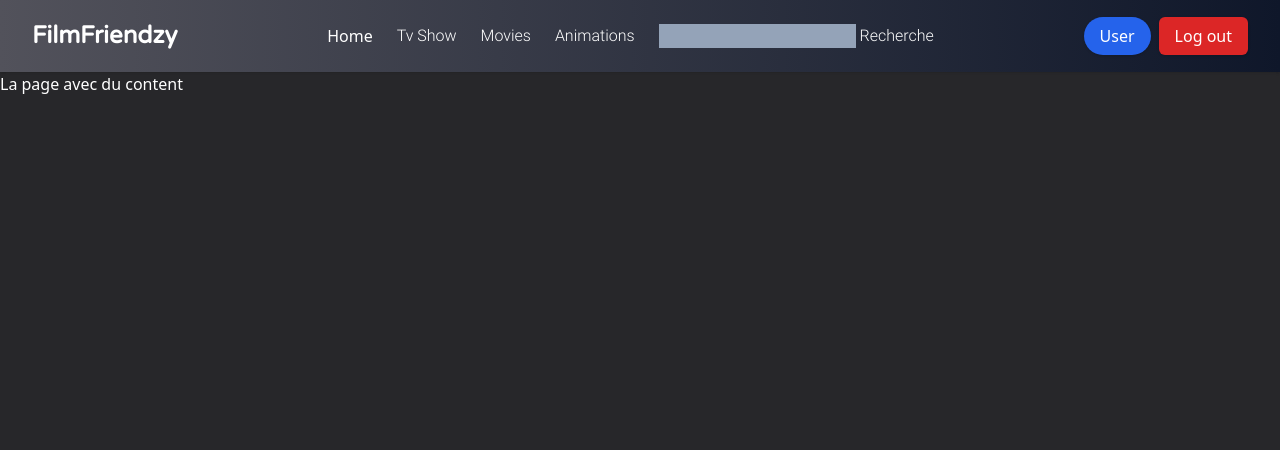
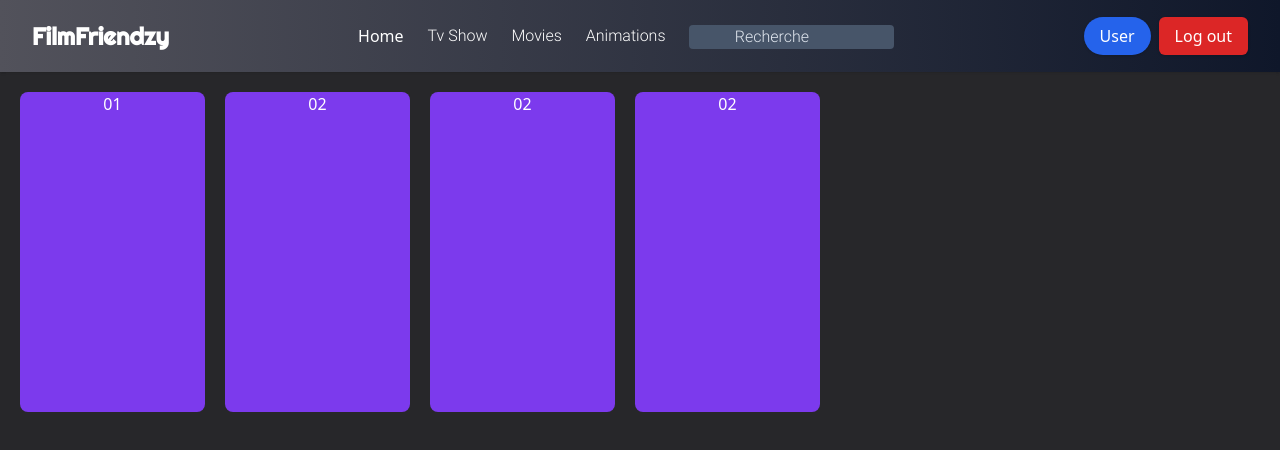
Before and after one commit to KimJacobus/FilmFrenzy, a React (Vite) app in the folder front/: page /home in a window 1280 px wide. Shown: the top 450 px of the page. Built offline with nearby package versions, Linux system fonts and the light colour scheme.

Commit message:
flex-try

```diff
--- /dev/null
+++ b/front/src/composants/Carousel/Carousel.tsx
@@ -0,0 +1,23 @@
+const Carousel = () => {
+    return (
+
+        <div className="absolute Carousel">
+
+        <div className="flex lg:flex-nowrap flex-nowrap flex-none overflow-x-auto mx-5 gap-5 mt-5 h-[20rem] w-[50rem] bg-zinc-800 text-center text-white scrolling-touch">
+            <div className="basis-1/2 bg-violet-600 rounded-lg">01</div>
+            <div className="basis-1/2 bg-violet-600 rounded-lg">02</div>
+            <div className="basis-1/2 bg-violet-600 rounded-lg">02</div>
+            <div className="basis-1/2 bg-violet-600 rounded-lg">02</div>
+        </div>
+
+
+
+
+
+        </div>
+
+
+      );
+}
+
+export default Carousel;
--- a/front/src/composants/navbar/NavbarHome.tsx
+++ b/front/src/composants/navbar/NavbarHome.tsx
@@ -12,7 +12,7 @@ const NavbarHome = () => {
                 <div>
                     <div className="flex items-center justify-between py-3 md:py-5 md:block">
        <Link to="/">
-                            <h2 className="varela text-2xl font-bold text-white hover:text-red-400">FilmFriendzy</h2>
+                            <h2 className="righteous text-2xl font-bold text-white hover:text-red-400">FilmFriendzy</h2>
                         </Link>
 
                         <div className="md:hidden">
@@ -72,13 +72,13 @@ const NavbarHome = () => {
                             <li className="roboto text-white hover:text-indigo-200">
                                 <a href="javascript:void(0)">Animations</a>
                             </li>
-                            <li className="roboto text-white hover:text-indigo-200">
-                                <a href="javascript:void(0)">  <input className="bg-slate-400 focus:bg-slate-50 focus-outline-none focus:border-slate-600" type="text"/> Recherche </a>
+                            <li id="inputRecherche">
+                                 <input className="roboto px-1 placeholder:text-slate-200 focus:placeholder-slate-600 placeholder:mx-5 placeholder:text-center placeholder:focus bg-slate-600 focus:bg-sky-200  focus:outline-none  focus:border-slate-600 rounded text-slate-700"  placeholder="Recherche" type="text" name="Recherche"/>
                             </li>
 
                         </ul>
 
-                        <div className="mt-3 space-y-2 lg:hidden md:inline-block">
+                        <div className="mt-3 space-y-2 md:hidden inline-block">
                     <a
                         href="javascript:void(0)"
                         className="inline-block w-full px-4 py-2 text-center text-white bg-blue-600 rounded-full shadow hover:bg-blue-500">
--- a/front/src/composants/navbar/NavbarSingUp.tsx
+++ b/front/src/composants/navbar/NavbarSingUp.tsx
@@ -11,7 +11,7 @@ const NavbarSignUp = () => {
                 <div>
                     <div className="flex items-center justify-between py-3 md:py-5 md:block">
                         <Link to="/">
-                            <h2 className="text-2xl font-bold text-white">FilmFriendzy</h2>
+                            <h2 className="righteous text-2xl font-bold text-white">FilmFriendzy</h2>
                         </Link>
                         <div className="md:hidden">
                             <button
@@ -58,7 +58,7 @@ const NavbarSignUp = () => {
                         }`}
                     >
 
-                        <div className="mt-3 space-y-2 lg:hidden md:inline-block">
+                        <div className="mt-3 space-y-2 md:hidden">
                     <Link
                         to="/LoginForm"
                         className="inline-block w-full px-4 py-2 text-center text-white bg-red-600 rounded-md shadow hover:bg-red-500"
--- a/front/src/index.css
+++ b/front/src/index.css
@@ -4,6 +4,18 @@
 
 
 /*custom fonts*/
+
+
+@font-face {
+  font-family: 'righteous';
+  src: url('./assets/fonts/righteous.ttf') format('truetype');
+}
+
+.righteous {
+font-family: 'righteous';
+}
+
+
 
 
 @font-face {
@@ -14,7 +26,6 @@
 .jose {
 font-family: 'jose';
 }
-
 
 @font-face {
   font-family: 'roboto';
--- a/front/src/pages/Home.tsx
+++ b/front/src/pages/Home.tsx
@@ -1,37 +1,30 @@
 import NavbarHome from "../composants/navbar/NavbarHome";
+import Carousel from "../composants/Carousel/Carousel";
 
 const Home = () => {
-    const handleClick= ()=> {
-        console.log("hello you");
-    }
+    return (
+        <div className="Home">
 
+            <div className="absolute h-screen w-screen bg-zinc-800">
 
-
-    return (
-
-        <div className="absolute h-screen w-screen bg-zinc-800">
+        <div className="Navbar">
             <NavbarHome/>
+            </div>
 
         <div className="Home">
-            <p className="text-white"> La page avec du content </p>
 
-           {/* <div>
-            <h4>All movie for little price per month* . <br /> When you want and everywhere.
-           <br /> If you want joint the community of FrenzyMovie joint us </h4> <p>*(10$ per month)</p>
-           </div>
-            <h5>Inscription just bellow</h5>
-
-            <p>Image de fond pour la partie inscription </p>
-            <p>lorem2</p>
-
-            <div>
-            <input type="text" />
-            <button onClick={handleClick}> Mail </button>
-            </div> */}
+            <Carousel />
 
         </div>
 
+        <div className="Background">
+
         </div>
+        </div>
+
+
+        </div>
+
 
       );
 }
--- a/front/src/pages/Landing.tsx
+++ b/front/src/pages/Landing.tsx
@@ -24,7 +24,7 @@ const Landing = () => {
         <div className='flex justify-center'>
 
             <div id="FFTitle" className='absolute z-10'>
-                <h1 className='varela text-3xl lg:text-8xl text-white mt-10 text-center'>Welcome to <br></br>Film Friendzy!</h1>
+                <h1 className='righteous text-3xl lg:text-8xl text-white mt-10 text-center'>Welcome to <br></br>Film Friendzy!</h1>
                 <p className='roboto text-2xl lg:text-5xl text-white mt-4 text-center'>Movie nights with friends from anywhere!</p>
 
         <div className="mt-10 opacity-90">
```
Also changed, not shown: front/src/assets/fonts/righteous.ttf (added).
